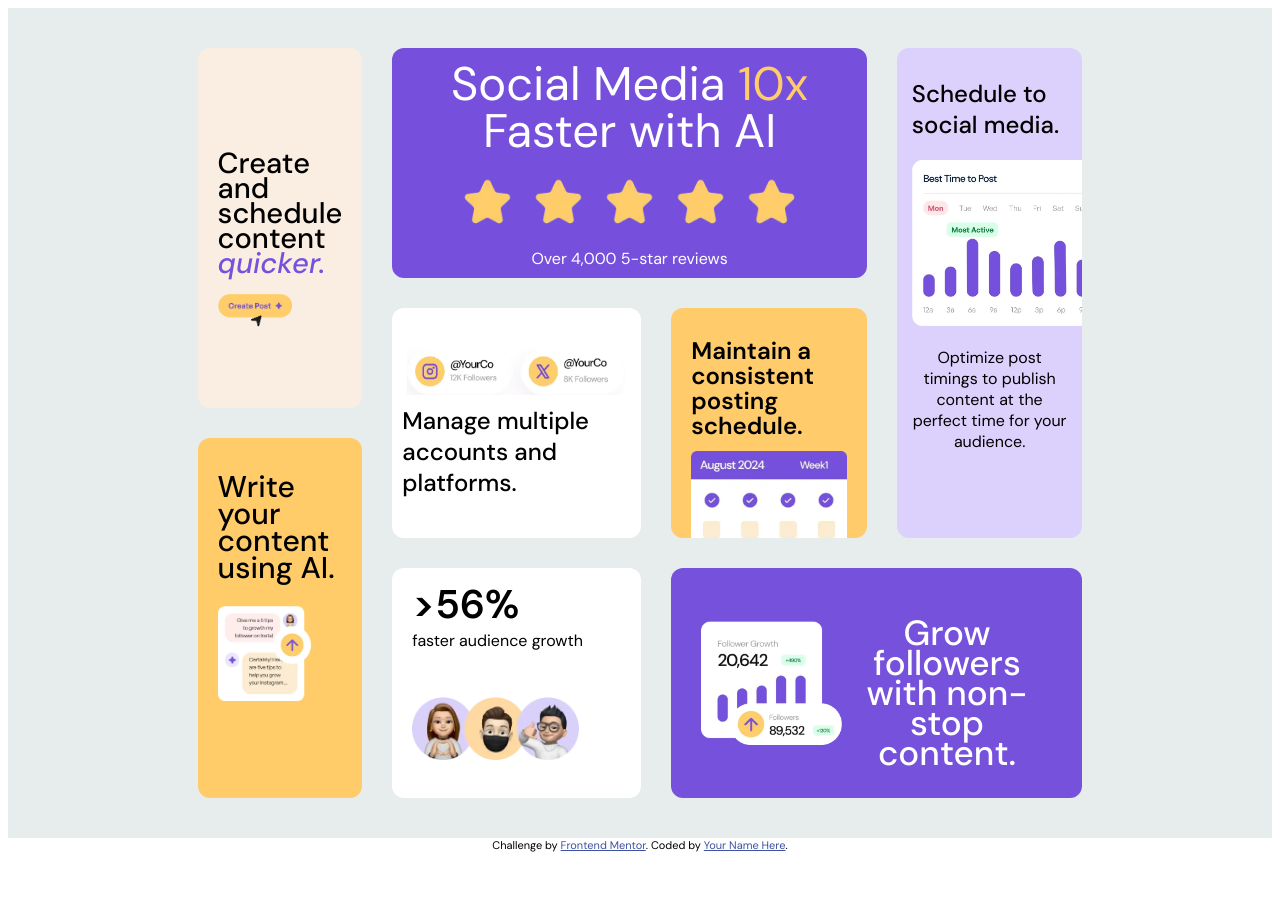
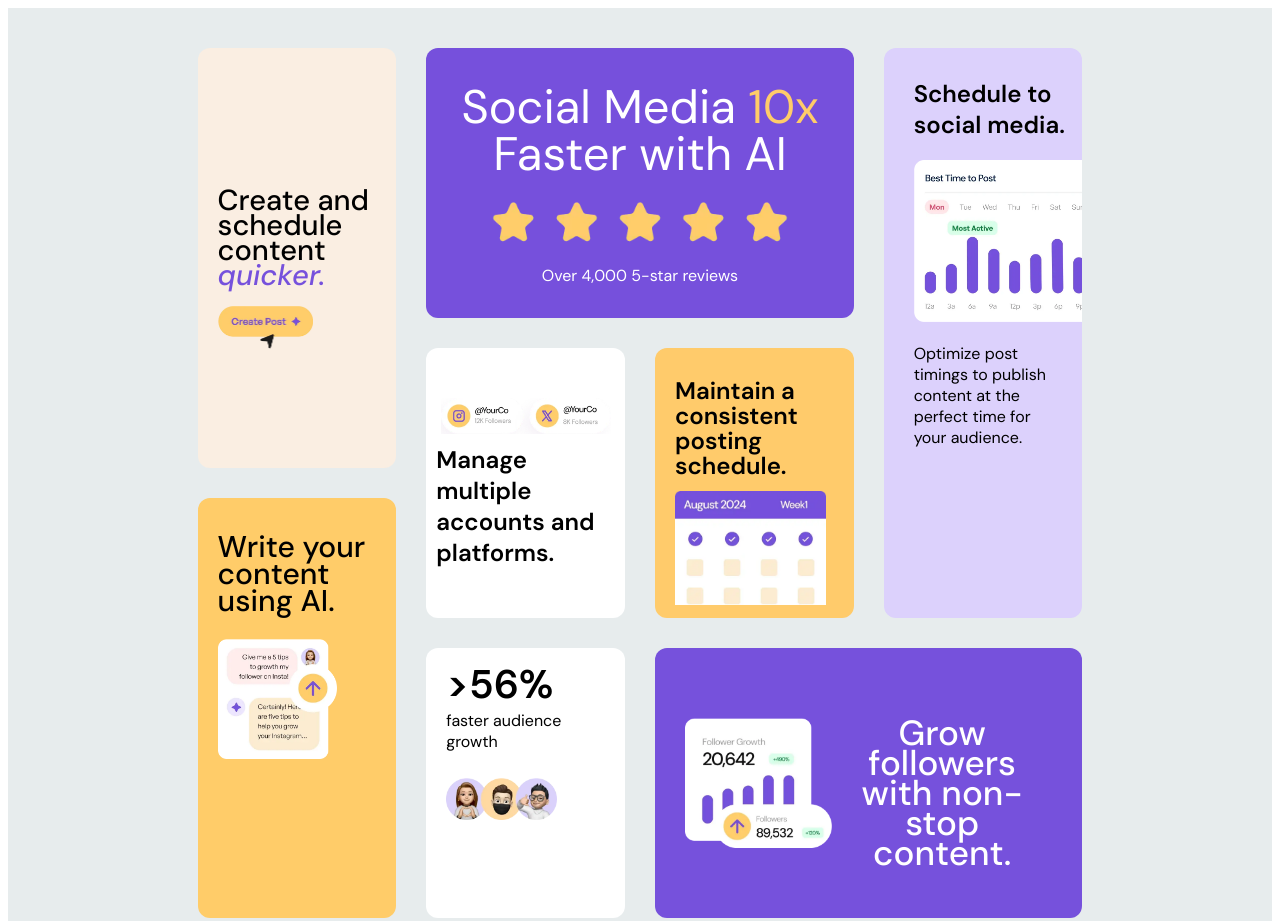
Before and after one commit to JoanKenedy/practica-css-1, a plain HTML site: page index.html in a window 1280 px wide. Shown: the top 921 px of the page. Before the commit the page ends 860 px from the top, so only its background shows below. Drawn offline with Linux system fonts and the light colour scheme.

Commit message:
ajustes-css-escritorio

```diff
--- a/css/index.css
+++ b/css/index.css
@@ -171,8 +171,8 @@
     width: 70%;
     margin: auto;
     display: grid;
-    grid-template-columns: repeat(4, fr);
-    grid-template-rows: repeat(6, 100px);
+    grid-template-columns: repeat(4, 1fr);
+    grid-template-rows: repeat(6, 120px);
     gap: 30px;
     padding: 40px 0px;
   }
@@ -183,6 +183,11 @@
   .item-grid:nth-child(2) {
     grid-column: 2/3;
     grid-row: 3/5;
+  }
+  .item-grid:nth-child(2) h2{
+    font-weight: 600;
+
+    padding-right: 20px;
   }
   .item-grid:nth-child(3) {
     grid-column: 3/4;
@@ -198,17 +203,26 @@
   .item-grid:nth-child(3) img {
     margin-bottom: -50px;
     z-index: -1;
-    width: 100%;
+    width: 95%;
   }
   .item-grid:nth-child(4) {
     grid-column: 4/5;
     grid-row: 1/5;
+
     z-index: 2;
     overflow: hidden;
+    padding-left: 30px;
   }
+  .item-grid:nth-child(4) h2 {
+  font-weight: 600;
+}
+.item-grid:nth-child(4) p {
+  text-align: left;
+}
   .item-grid:nth-child(4) img {
-    max-width: 120%;
+    max-width: 118%;
     z-index: 1;
+    margin-right: 20px !important;
   }
 
   .item-grid:nth-child(5) {
@@ -239,10 +253,10 @@
     grid-row: 5/7;
     display: flex;
     flex-direction: column;
-    gap: 30px;
+    gap: 10px;
   }
   .item-grid:nth-child(6) img {
-    max-width: 80%;
+    max-width: 70%;
   }
   .item-grid:nth-child(7) {
     grid-column: 1/2;
```
